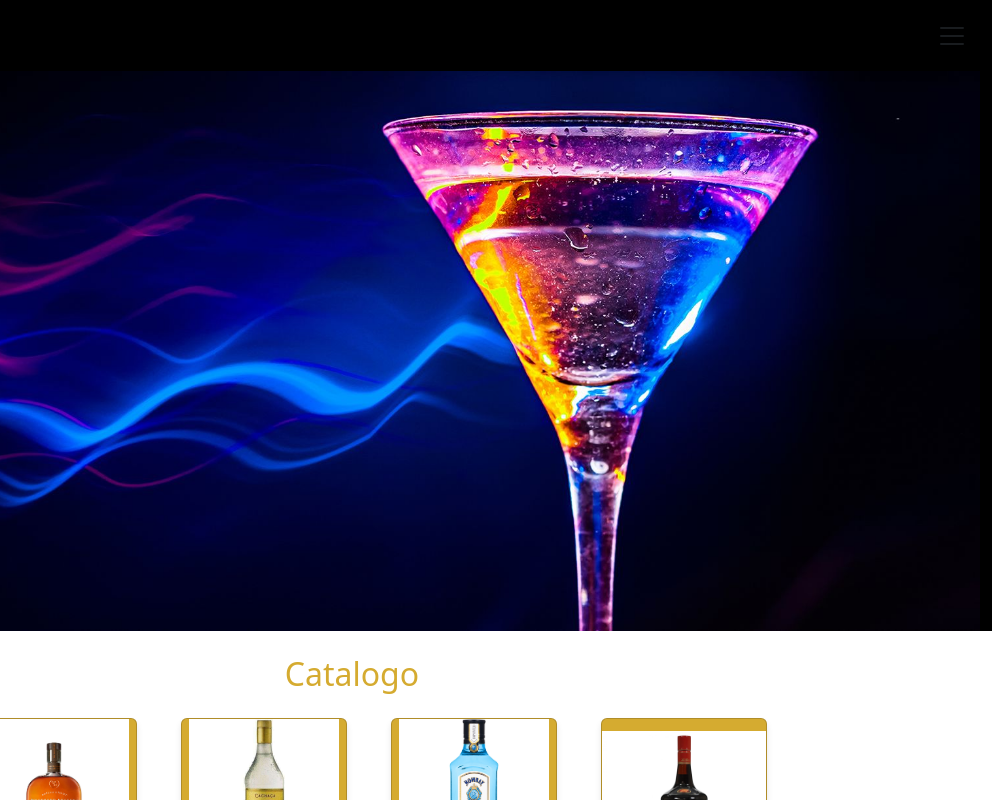
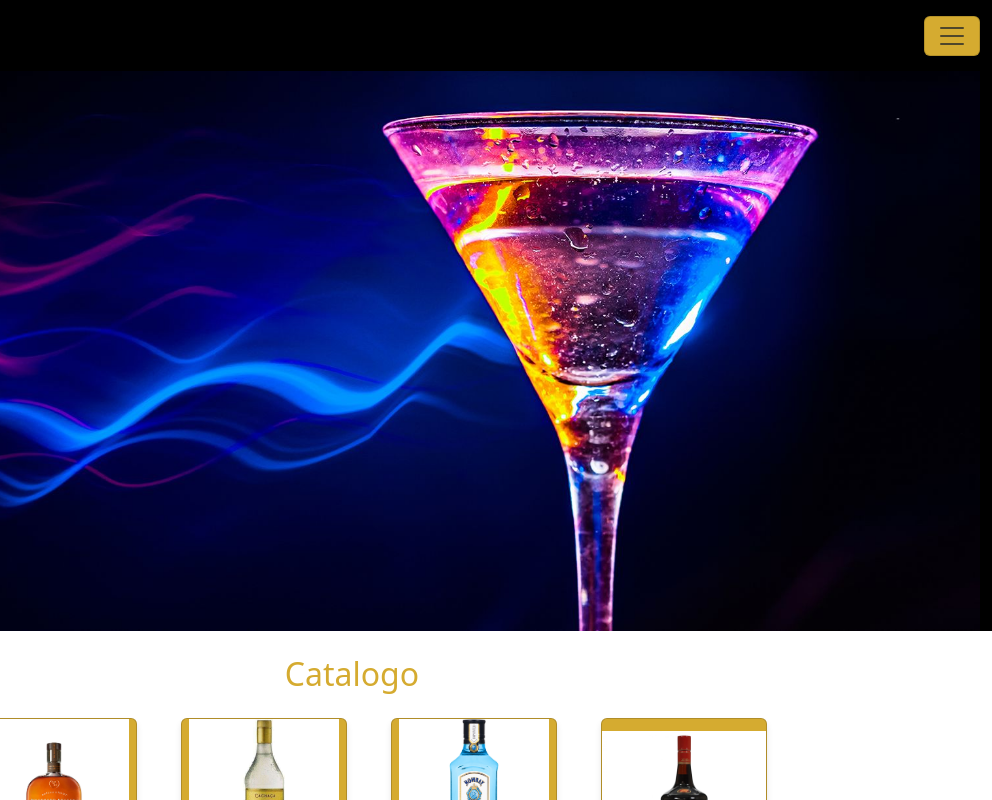
Before and after one commit to Fabianski12/invinzibles, a website: page nuovoindex.html in a window 1280 px wide. Shown: the top 800 px of the page, 288-1280 px from the left. Drawn offline with nearby package versions, Linux system fonts and the light colour scheme.

Commit message:
Button menù modificato

```diff
--- a/nuovoindex.html
+++ b/nuovoindex.html
@@ -22,7 +22,7 @@
                         <span>DrinkLab</span>
                     </a>
                 </div>
-                <button class="navbar-toggler" type="button" data-bs-toggle="collapse" data-bs-target="#collapsibleNavbar" style="color: #d5ab30; background-color: black (196, 30, 30);">
+                <button class="navbar-toggler" type="button" data-bs-toggle="collapse" data-bs-target="#collapsibleNavbar" style="color: #d5ab30; background-color: #d5ab30">
                     <span class="navbar-toggler-icon"></span>
                 </button>
                 <div class="collapse navbar-collapse" id="collapsibleNavbar">
```
